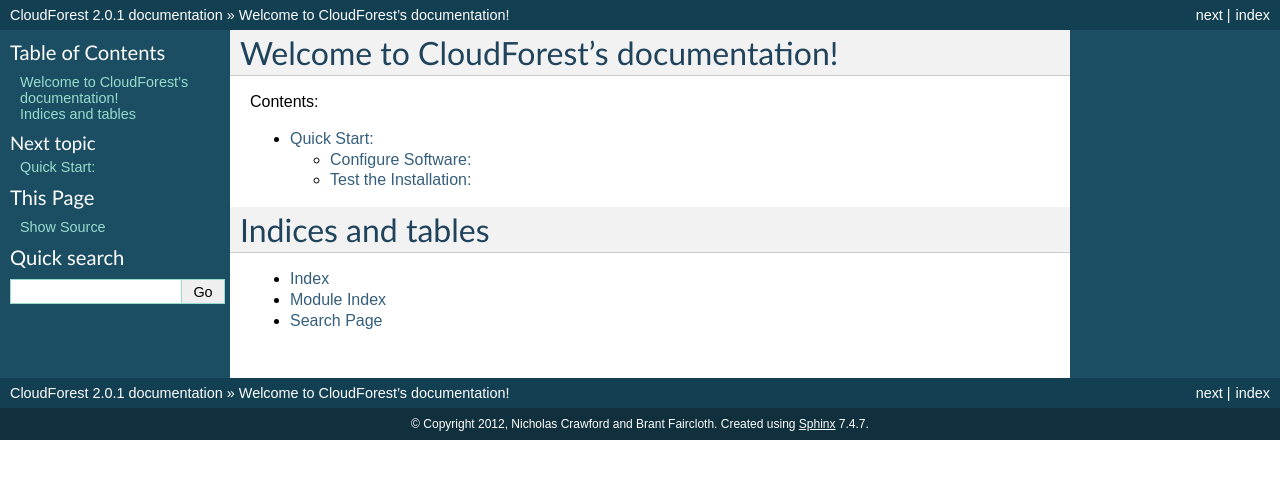
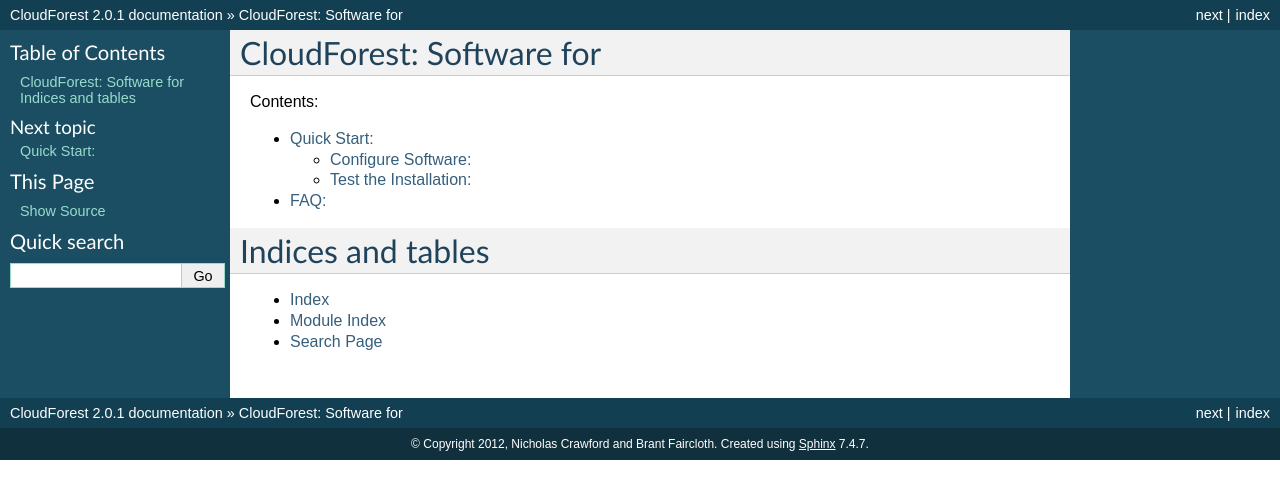
Before and after one commit to ngcrawford/CloudForest, a Sphinx documentation site: the page built from docs/index.rst, in a window 1280 px wide. Shown: the top 499 px of the page. Built offline with Sphinx 7.4.7, drawn with Linux system fonts in a browser that asks for light colours.

Commit message:
Updated Doc Index

```diff
--- a/docs/index.rst
+++ b/docs/index.rst
@@ -3,7 +3,7 @@
    You can adapt this file completely to your liking, but it should at least
    contain the root `toctree` directive.
 
-Welcome to CloudForest's documentation!
+CloudForest: Software for
 =======================================
 
 Contents:
@@ -12,6 +12,7 @@
    :maxdepth: 2
 
    quick_start.rst
+   FAQ.rst
 
 
 
```
